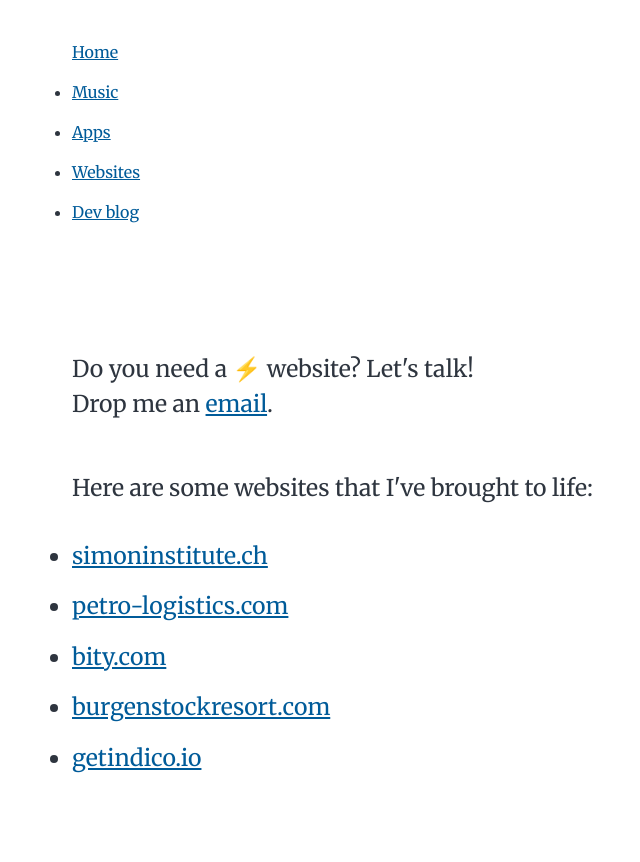
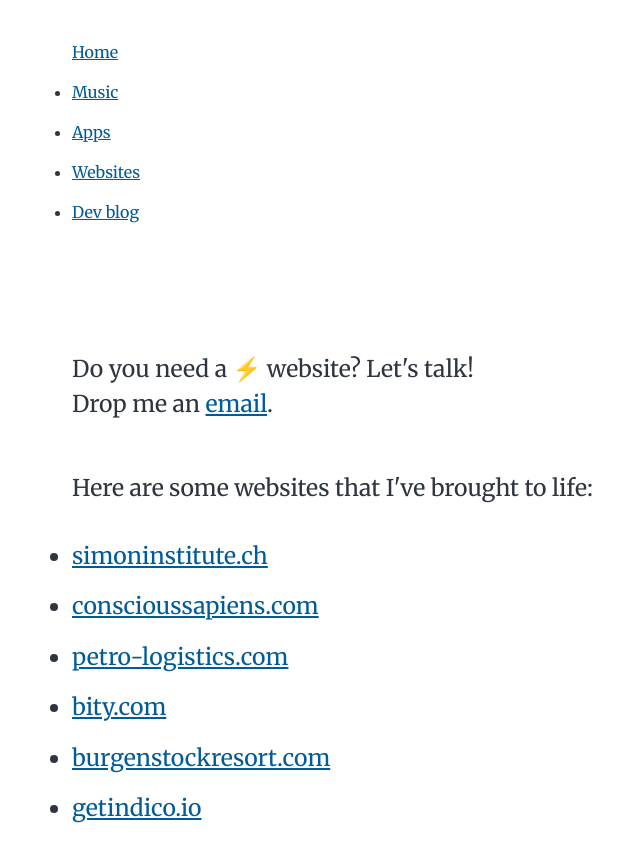
Before and after one commit to nop33/iliascreates, a Gatsby site: page /websites in a window 1280 px wide. Shown: the whole page, without its empty margins (252-892 px from the left). Built offline with nearby package versions, Linux system fonts and the light colour scheme; Gatsby itself is replaced by a stand-in of ours.

Commit message:
Add conscioussapiens website

```diff
--- a/src/pages/websites.js
+++ b/src/pages/websites.js
@@ -27,6 +27,9 @@ const Websites = ({ location }) => {
             <a href="https://simoninstitute.ch/">simoninstitute.ch</a>
           </li>
           <li>
+            <a href="https://www.conscioussapiens.com/">conscioussapiens.com</a>
+          </li>
+          <li>
             <a href="https://petro-logistics.com/">petro-logistics.com</a>
           </li>
           <li>
```
